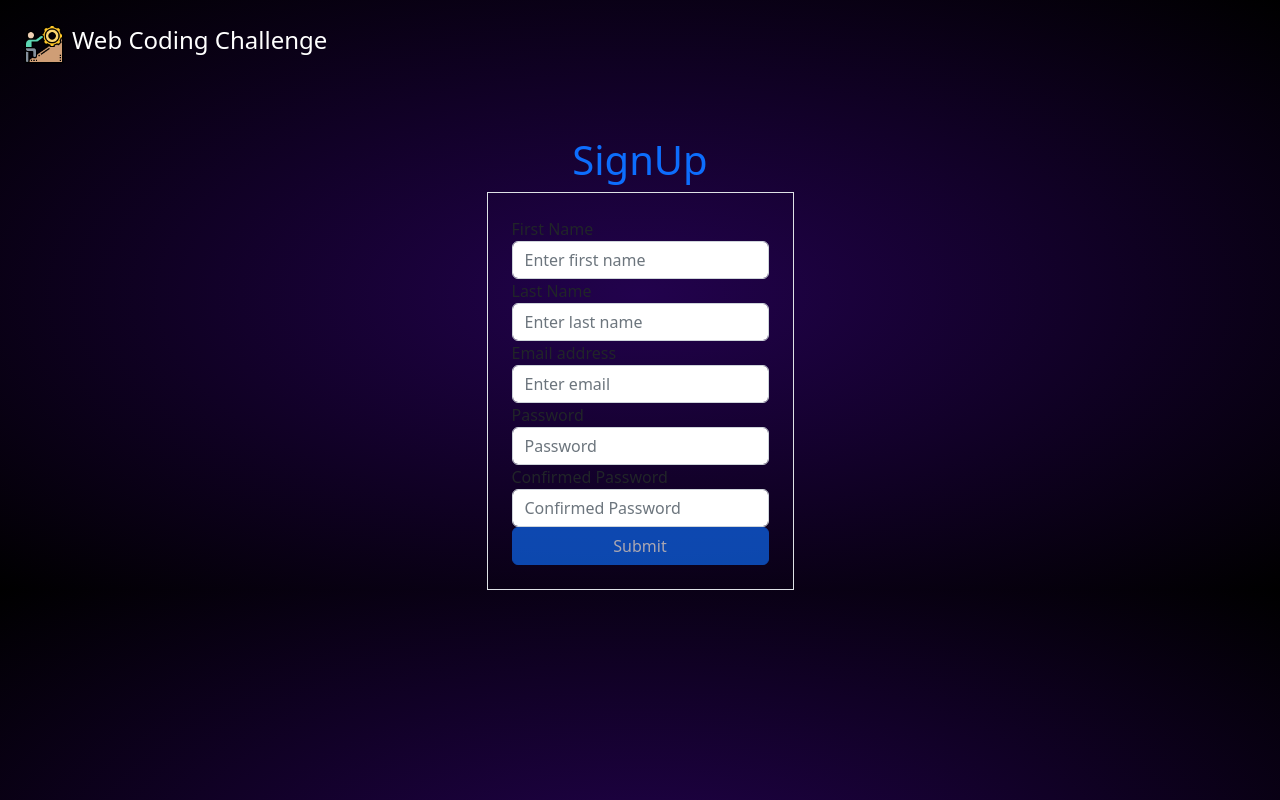
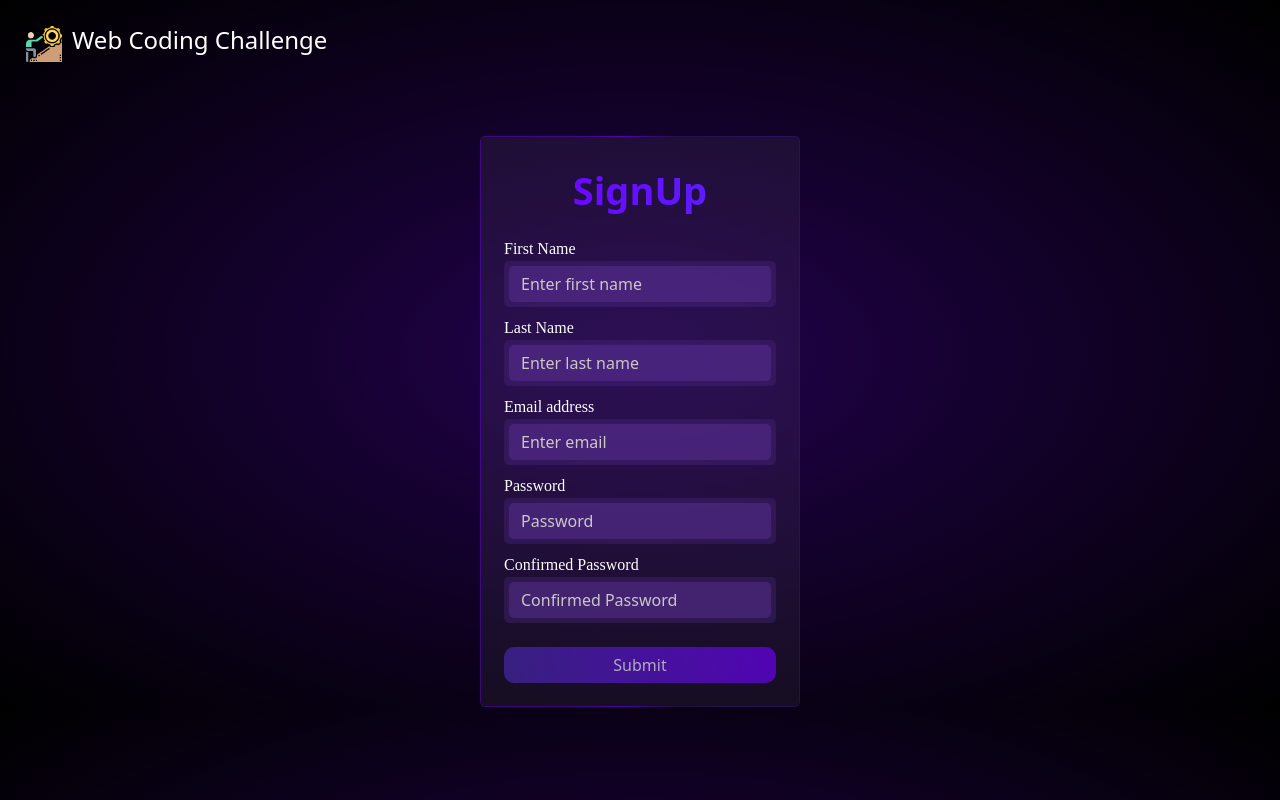
Before and after one commit to wenMoonx/angular_form, an Angular app: page / in a window 1280 px wide. Built offline with nearby package versions, Linux system fonts and the light colour scheme.

Commit message:
fix: finished styling

```diff
--- a/src/app/app.component.html
+++ b/src/app/app.component.html
@@ -1,5 +1,5 @@
 <app-navbar></app-navbar>
-<div class="mt-5 d-flex justify-content-center">
+<div class="mt-5">
   <router-outlet></router-outlet>
   <app-spinner></app-spinner>
 </div>
--- a/src/app/registration/registration.component.css
+++ b/src/app/registration/registration.component.css
@@ -0,0 +1,93 @@
+.card {
+  color: white;
+  background: #ffffff0d !important;
+  border: none !important;
+  border-radius: 5px !important;
+  position: relative;
+}
+
+.card::before {
+  content: "";
+  position: absolute;
+  top: 0;
+  left: 0;
+  right: 0;
+  bottom: 0;
+  border-radius: 5px !important;
+  border: 1px solid transparent;
+  background: linear-gradient(
+      90deg,
+      rgba(112, 0, 255, 0.4) 30%,
+      rgba(112, 0, 255, 0.6) 45%,
+      rgba(47, 23, 133, 0.3) 60%,
+      rgba(47, 23, 133, 0.5) 90%
+    )
+    border-box;
+
+  -webkit-mask: linear-gradient(#fff 0 0) padding-box, linear-gradient(#fff 0 0);
+  -webkit-mask-composite: source-out;
+  mask-composite: exclude;
+}
+
+button {
+  border-radius: 10px;
+  background: linear-gradient(79deg, #482bae 0%, #7000ff 100%);
+  border: none;
+}
+
+label {
+  color: #fff;
+  font-size: 16px;
+  font-family: Poppins;
+  font-weight: 500;
+  line-height: 24px;
+}
+
+.input-container {
+  border-radius: 5px;
+  background: rgba(88, 46, 146, 0.3);
+  box-shadow: 0px 2px 4px 0px rgba(0, 0, 0, 0.05) inset;
+  padding: 5px;
+}
+
+form {
+  z-index: 50;
+}
+
+input {
+  border-radius: 5px;
+  background: rgba(88, 46, 146, 0.5);
+  caret-color: rgb(99, 0, 198);
+  border: none;
+  color: white;
+}
+
+input::placeholder {
+  color: rgb(204, 198, 198);
+}
+
+input:focus,
+input:active {
+  background: rgba(88, 46, 146, 0.5);
+  color: white;
+}
+
+.form-title {
+  background: linear-gradient(90deg, #7000ff 0%, #5524ff 100%);
+  -webkit-background-clip: text;
+  -webkit-text-fill-color: transparent;
+  background-clip: text;
+  text-fill-color: transparent;
+  font-weight: 900;
+  font-size: 38px;
+  line-height: 60px;
+}
+
+.header-font {
+  color: #c1c1d1;
+  font-size: 23px;
+  font-family: Poppins;
+  font-weight: 700;
+  line-height: 27px;
+  letter-spacing: -0.8px;
+}
--- a/src/app/registration/registration.component.html
+++ b/src/app/registration/registration.component.html
@@ -1,17 +1,20 @@
-<div class="w-200 mx-auto">
+<div class="w-25 mx-auto card p-4">
     <div class="">
-      <h1 class="text-primary text-center">SignUp</h1>
+      <h1 class="text-primary text-center form-title">SignUp</h1>
     </div>
-    <span>{{registerForm.controls['firstName'].value}} {{registerForm.controls['lastName'].value}}</span>
-    <form class="border p-4" [formGroup]="registerForm" (ngSubmit)="registration()">
-      <div class="form-group">
+    <span class="d-flex justify-content-end header-font">
+      {{registerForm.controls['firstName'].value ? 'Welcome:' : ''}}
+      {{registerForm.controls['firstName'].value}}
+      {{registerForm.controls['lastName'].value}}
+    </span>
+    <form [formGroup]="registerForm" (ngSubmit)="registration()">
+      <div class="form-group mt-2">
         <label for="firstName">First Name</label>
-
+        <div class="input-container">
         <input type="name" class="form-control" id="firstName" aria-describedby="firstName" placeholder="Enter first name"
-          formControlName="firstName"
-          name="firstName"
-          [ngClass]=" {'border border-danger ' : registerForm.controls['firstName'].touched && registerForm.controls['firstName'].invalid}"
-        >
+          formControlName="firstName" name="firstName"
+          [ngClass]=" {'border border-danger ' : registerForm.controls['firstName'].touched && registerForm.controls['firstName'].invalid}">
+        </div>
         <div
         *ngIf="registerForm.controls['firstName'].touched
         && registerForm.controls['firstName'].invalid">
@@ -22,13 +25,13 @@
           </small>
         </div>
       </div>
-      <div class="form-group">
+      <div class="form-group mt-2">
         <label for="lastName">Last Name </label>
-
+        <div class="input-container">
           <input type="text" class="form-control" id="lastName" aria-describedby="lastName" placeholder="Enter last name"
             formControlName="lastName" name="lastName"
-          [ngClass]=" {'border border-danger ' : registerForm.controls['lastName'].touched && registerForm.controls['lastName'].invalid}"
-        >
+            [ngClass]=" {'border border-danger ' : registerForm.controls['lastName'].touched && registerForm.controls['lastName'].invalid}">
+        </div>
         <div
         *ngIf="registerForm.controls['lastName'].touched
         && registerForm.controls['lastName'].invalid">
@@ -40,14 +43,14 @@
 
         </div>
       </div>
-      <div class="form-group">
+      <div class="form-group mt-2">
         <label for="Email">Email address</label>
+        <div class="input-container">
+          <input type="email" class="form-control" id="email" aria-describedby="email" placeholder="Enter email"
+            formControlName="email" name="email"
+            [ngClass]=" {'border border-danger ' : registerForm.controls['email'].touched && registerForm.controls['email'].invalid}">
+        </div>
 
-        <input type="email" class="form-control" id="email" aria-describedby="email" placeholder="Enter email"
-          formControlName="email"
-          name="email"
-          [ngClass]=" {'border border-danger ' : registerForm.controls['email'].touched && registerForm.controls['email'].invalid}"
-        >
         <div
         *ngIf="registerForm.controls['email'].touched
         && registerForm.controls['email'].invalid">
@@ -64,16 +67,14 @@
 
         </div>
       </div>
-      <div class="form-group">
+      <div class="form-group mt-2">
         <label for="Password">Password</label>
-        <input type="password" class="form-control" id="password" placeholder="Password"
-          [ngClass]=" {'
+        <div class="input-container">
+          <input type="password" class="form-control" id="password" placeholder="Password" [ngClass]=" {'
             border border-danger ' :
             registerForm.controls['password'].touched &&
-          registerForm.controls['password'].invalid}"
-          formControlName="password"
-          name="password"
-        >
+            registerForm.controls['password'].invalid}" formControlName="password" name="password">
+        </div>
         <div *ngIf="
           registerForm.controls['password'].touched &&
           registerForm.controls['password'].invalid">
@@ -95,16 +96,14 @@
 
         </div>
       </div>
-      <div class="form-group">
+      <div class="form-group mt-2">
         <label for="Confirmed Password">Confirmed Password</label>
-        <input type="password" class="form-control" id="confirmPassword" placeholder="Confirmed Password"
-          [ngClass]=" {'
+        <div class="input-container">
+          <input type="password" class="form-control" id="confirmPassword" placeholder="Confirmed Password" [ngClass]=" {'
             border border-danger ' :
             registerForm.controls['confirmPassword'].touched &&
-          registerForm.controls['confirmPassword'].invalid}"
-          formControlName="confirmPassword"
-          name="confirmPassword"
-          >
+            registerForm.controls['confirmPassword'].invalid}" formControlName="confirmPassword" name="confirmPassword">
+        </div>
           <div *ngIf="
             registerForm.controls['confirmPassword'].touched &&
             registerForm.controls['confirmPassword'].invalid">
@@ -121,6 +120,6 @@
           </div>
       </div>
 
-      <button type="submit" class="btn btn-primary w-100" [disabled]="this.registerForm.invalid">Submit</button>
+      <button type="submit" class="btn btn-primary w-100 mt-4" [disabled]="this.registerForm.invalid">Submit</button>
     </form>
 </div>
```
Lines whose indentation alone changed are shown as unchanged.
